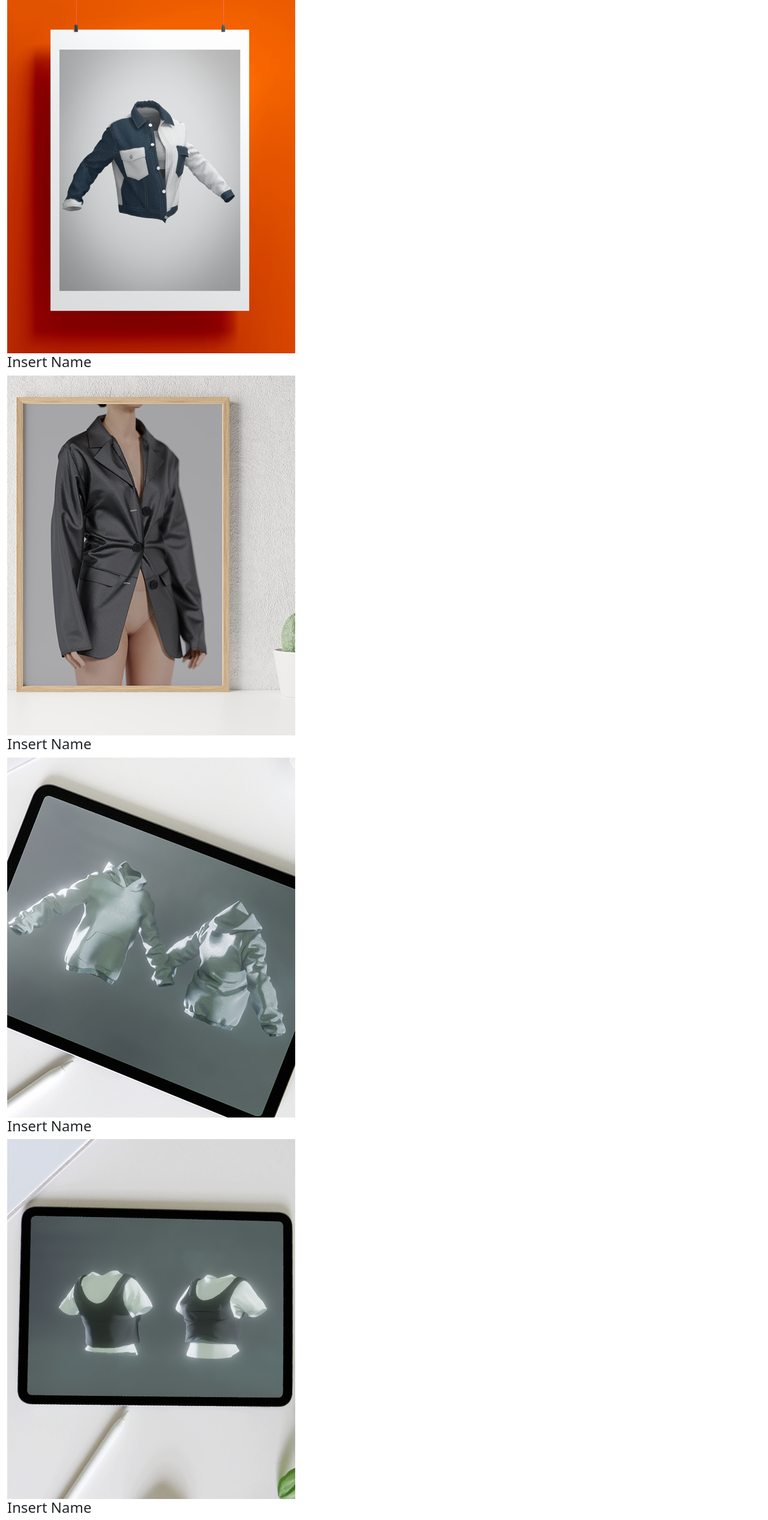
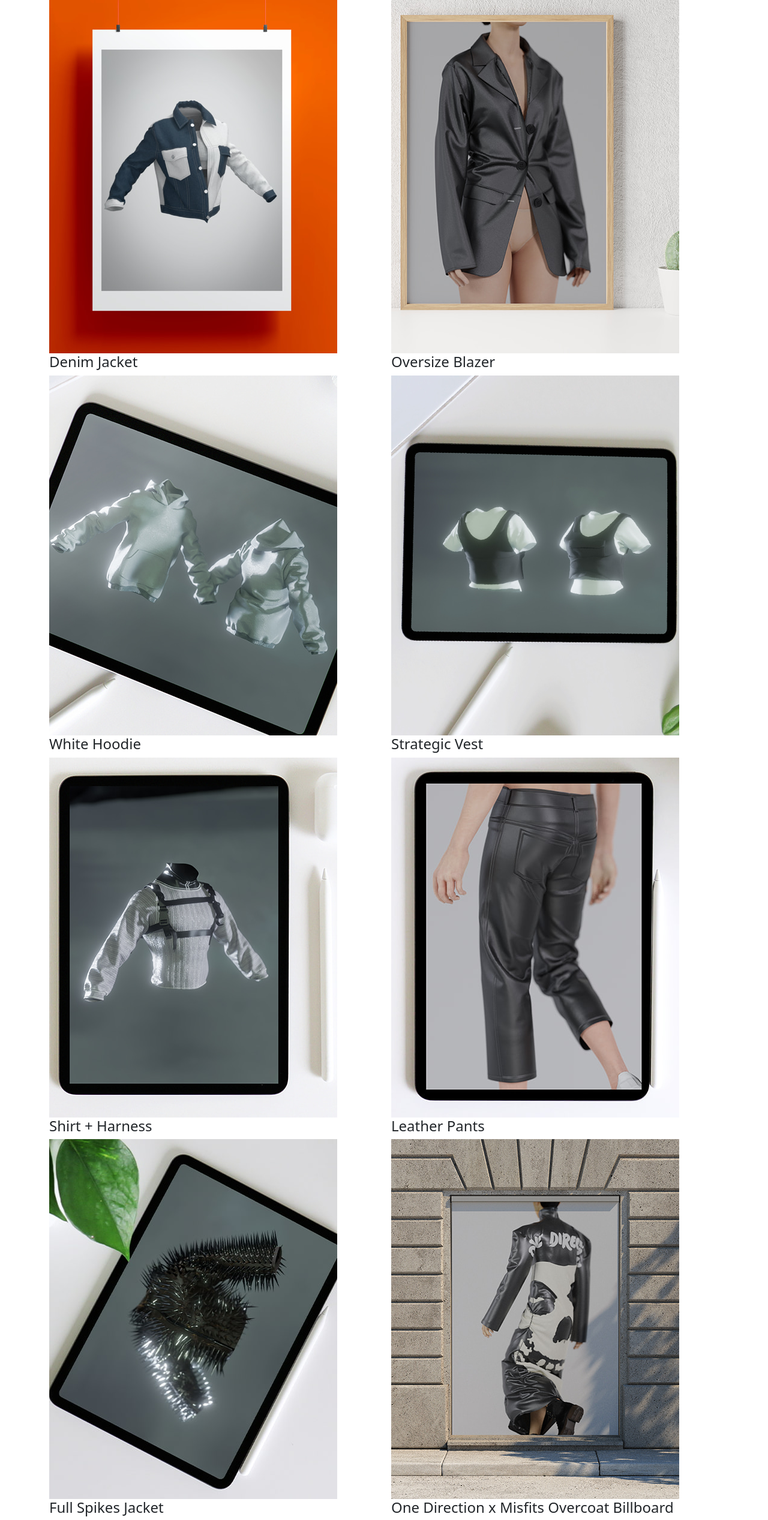
Before and after one commit to eastri/tercera-entrega-proyecto-final-, a plain HTML site: page pages/clothing.html in a window 1280 px wide. Shown: the part 266-2800 px from the top of the page at 60% size. Drawn offline with nearby package versions, Linux system fonts and the light colour scheme; files that its build step writes are made by us from their sources.

Commit message:
contenido 1.1

```diff
--- a/pages/clothing.html
+++ b/pages/clothing.html
@@ -50,66 +50,103 @@
                 <h1>Indumentaria</h1>
             </div>
 
-            <div class="clothing-card">
-                <img src="../mediav/Clothes/prendauno.jpeg" alt="">
-                <div>
-                    <h4>Insert Name</h4>
+            <div class="container">
+
+                <!--FILA 1 -->
+                <div class="row">
+
+                  <!--PRENDA 1-->
+                  <div class="col">
+                        <img src="../mediav/Clothes/prendauno.jpeg" alt="">
+                        <div>
+                            <h4>Denim Jacket</h4>
+                         </div>
+                  </div>
+
+                  <!--PRENDA 2-->
+                  <div class="col">
+                        <img src="../mediav/Clothes/prendados.jpeg" alt="">
+                        <div>
+                            <h4>Oversize Blazer</h4>
+                        </div>
+                  </div>
+
                 </div>
-            </div>
-            <div class="clothing-card">
-                <img src="../mediav/Clothes/prendados.jpeg" alt="">
-                <div>
-                    <h4>Insert Name</h4>
+
+                <!--FILA 2 -->
+                <div class="row">
+
+                    <!--PRENDA 1 -->
+                    <div class="col">
+                        <img src="../mediav/Clothes/prendatres.jpeg" alt="">
+                        <div>
+                            <h4>White Hoodie</h4>
+                        </div>
+                    </div>
+
+                    <!--PRENDA 2-->
+                    <div class="col">
+                        <img src="../mediav/Clothes/prendacuatro.jpeg" alt="">
+                        <div>
+                            <h4>Strategic Vest</h4>
+                        </div>
+                    </div>
                 </div>
-            </div>
-            <div class="clothing-card">
-                <img src="../mediav/Clothes/prendatres.jpeg" alt="">
-                <div>
-                    <h4>Insert Name</h4>
+
+                <!--FILA 3 -->
+                <div class="row">
+
+                    <!--PRENDA 1 -->
+                    <div class="col">
+                        <img src="../mediav/Clothes/prendacinco.jpeg" alt="">
+                        <div>
+                            <h4>Shirt + Harness</h4>
+                        </div>
+                    </div>
+
+                    <!--PRENDA 2-->
+                    <div class="col">
+                        <img src="../mediav/Clothes/prendaseis.jpeg" alt="">
+                        <div>
+                            <h4>Leather Pants</h4>
+                        </div>
+                    </div>
                 </div>
-            </div>
-            <div class="clothing-card">
-                <img src="../mediav/Clothes/prendacuatro.jpeg" alt="">
-                <div>
-                    <h4>Insert Name</h4>
+
+                <!--FILA 4 -->
+                <div class="row">
+
+                    <!--PRENDA 1 -->
+                    <div class="col">
+                        <img src="../mediav/Clothes/prendasiete.jpeg" alt="">
+                        <div>
+                            <h4>Full Spikes Jacket</h4>
+                        </div>
+                    </div>
+
+                    <!--PRENDA 2-->
+                    <div class="col">
+                        <img src="../mediav/Clothes/prendaocho.jpeg" alt="">
+                        <div>
+                            <h4>One Direction x Misfits Overcoat Billboard</h4>
+                        </div>
+                    </div>
                 </div>
-            </div>
-            <div class="clothing-card">
-                <img src="../mediav/Clothes/prendacinco.jpeg" alt="">
-                <div>
-                    <h4>Insert Name</h4>
-                </div>
-            </div>
-            <div class="clothing-card">
-                <img src="../mediav/Clothes/prendaseis.jpeg" alt="">
-                <div>
-                    <h4>Insert Name</h4>
-                </div>
-            </div>
-            <div class="clothing-card">
-                <img src="../mediav/Clothes/prendasiete.jpeg" alt="">
-                <div>
-                    <h4>Insert Name</h4>
-                </div>
-            </div>
-            <div class="clothing-card">
-                <img src="../mediav/Clothes/prendaocho.jpeg" alt="">
-                <div>
-                    <h4>Insert Name</h4>
-                </div>
-            </div>
-            <div class="clothing-card">
-                <img src="../mediav/Clothes/prendanueve.jpeg" alt="">
-                <div>
-                    <h4>Insert Name</h4>
-                </div>
+
+                <!--FILA 5 -->
+                <div class="row">
+
+                    <!--PRENDA 1 -->
+                    <div class="col">
+                        <img src="../mediav/Clothes/prendanueve.jpeg" alt="">
+                        <div>
+                            <h4>Leather Jacket Billboard</h4>
+                        </div>
+                    </div>
             </div>
 
+        </main>
 
-
-
-
-        </main>
 
         <footer class="container-fluid">
             <small>Lorem ipsum, dolor sit amet consectetur adipisicing elit.</small>
```
Also changed, not shown: pages/info.html (+12 -21 lines).
